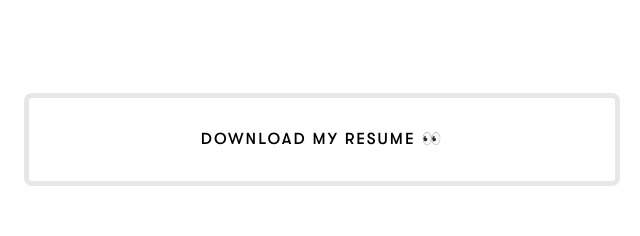
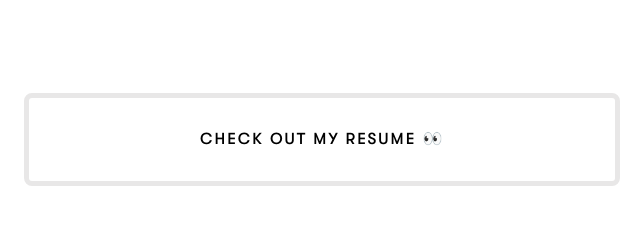
Before and after one commit to ommwong/portfolio, a Gatsby site: page / in a window 1280 px wide. Shown: the part 897-1133 px from the top of the page, 596-1236 px from the left. Built offline with nearby package versions, Linux system fonts and the light colour scheme; Gatsby itself is replaced by a stand-in of ours.

Commit message:
feat: resume button

```diff
--- a/src/components/about/index.jsx
+++ b/src/components/about/index.jsx
@@ -36,7 +36,7 @@ const About = () => {
               </Text>
               <Text> When I'm not in front of the 💻, I read 50+ books a year and I love to cook 🍝.
               </Text>
-              <ResumeButton href="MoWongResume.pdf" target="_blank"> Download my resume 👀 </ResumeButton>
+              <ResumeButton href="MoWongResume.pdf" target="_blank"> Check out my resume 👀 </ResumeButton>
             </div>
           </AboutSection>
         </ContainerLayout>
```
